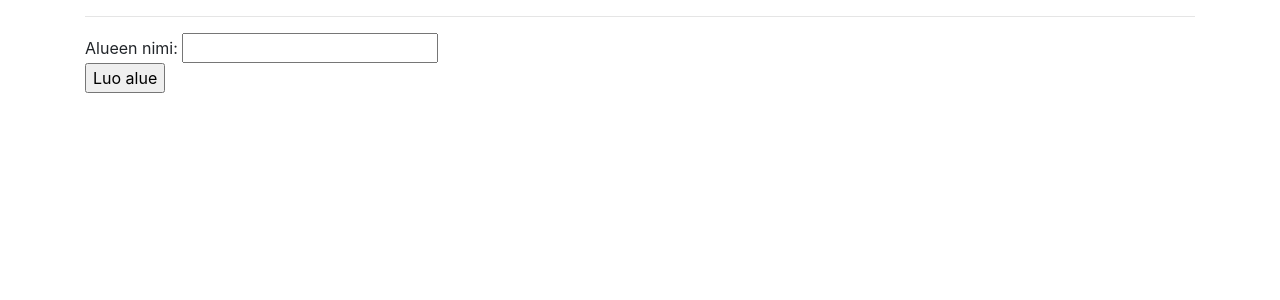
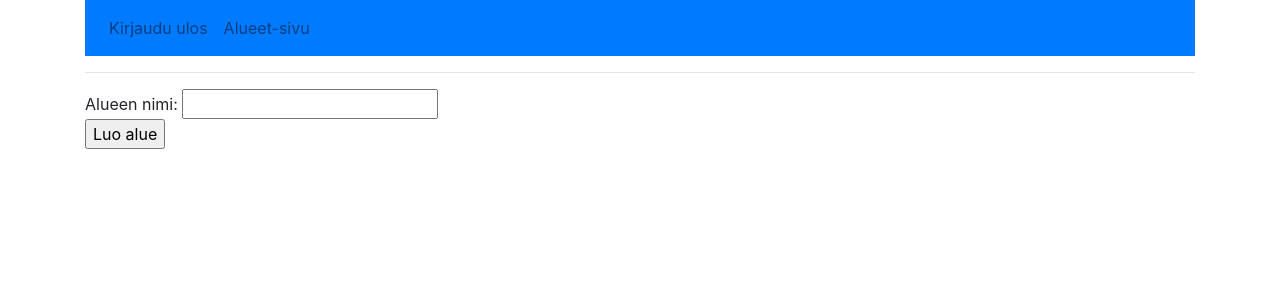
Before and after one commit to taapp/tsoha-keskustelusovellus, a Flask app: page /new_area in a window 1280 px wide. Shown: the top 300 px of the page. Run offline with Flask 2, Linux system fonts and the light colour scheme; the visitor is signed in with stand-in values (Sample User, id 1); some libraries are stand-ins or nearby versions.

Commit message:
Add improved navigation bars

```diff
--- a/templates/areas.html
+++ b/templates/areas.html
@@ -11,7 +11,7 @@
 <div class="container">
 {% if session.user_id %}
 
-<nav class="navbar navbar-expand-sm navbar-light">
+<nav class="navbar navbar-expand-sm navbar-light bg-primary">
     <a class="navbar-brand" href="#">Keskustelusovellus</a>
     <ul class="navbar-nav">
       <li class="nav-item">
--- a/templates/new_area.html
+++ b/templates/new_area.html
@@ -5,6 +5,19 @@
 <div class="container">
 
 {% if session.user_is_admin==True %}
+
+<nav class="navbar navbar-expand-sm navbar-light bg-primary">
+    <!-- <a class="navbar-brand" href="#">Keskustelusovellus</a> -->
+    <ul class="navbar-nav">
+      <li class="nav-item">
+        <a class="nav-link" href="/logout">Kirjaudu ulos</a>
+      </li>
+      <li class="nav-item">
+        <a class="nav-link" href="/areas">Alueet-sivu</a>
+      </li>
+    </ul>
+  </nav>
+
 <hr>
 <form action="/create_area" method="post">
 Alueen nimi: <input type="text" name="area_name" minlength="1" maxlength="40">
--- a/templates/new_message.html
+++ b/templates/new_message.html
@@ -7,7 +7,7 @@
     <p>Alue: "{{ area_name }}"</p>
     <p>Ketju: "{{ thread_title }}"</p>
     <p>Olet kirjautunut nimellä {{ session.username }}</p>
-    <nav class="navbar navbar-expand-sm navbar-light">
+    <nav class="navbar navbar-expand-sm navbar-light bg-primary">
         <!-- <a class="navbar-brand" href="#">Keskustelusovellus</a> -->
         <ul class="navbar-nav">
           <li class="nav-item">
```
Also changed, not shown: templates/edit_message.html (+6 -4 lines), templates/error.html (+12 -0 lines), templates/messages.html (+5 -5 lines), templates/new_secret_area.html (+13 -0 lines), templates/new_thread.html (+16 -0 lines), templates/searched_messages.html (+5 -4 lines), templates/threads.html (+6 -3 lines).
